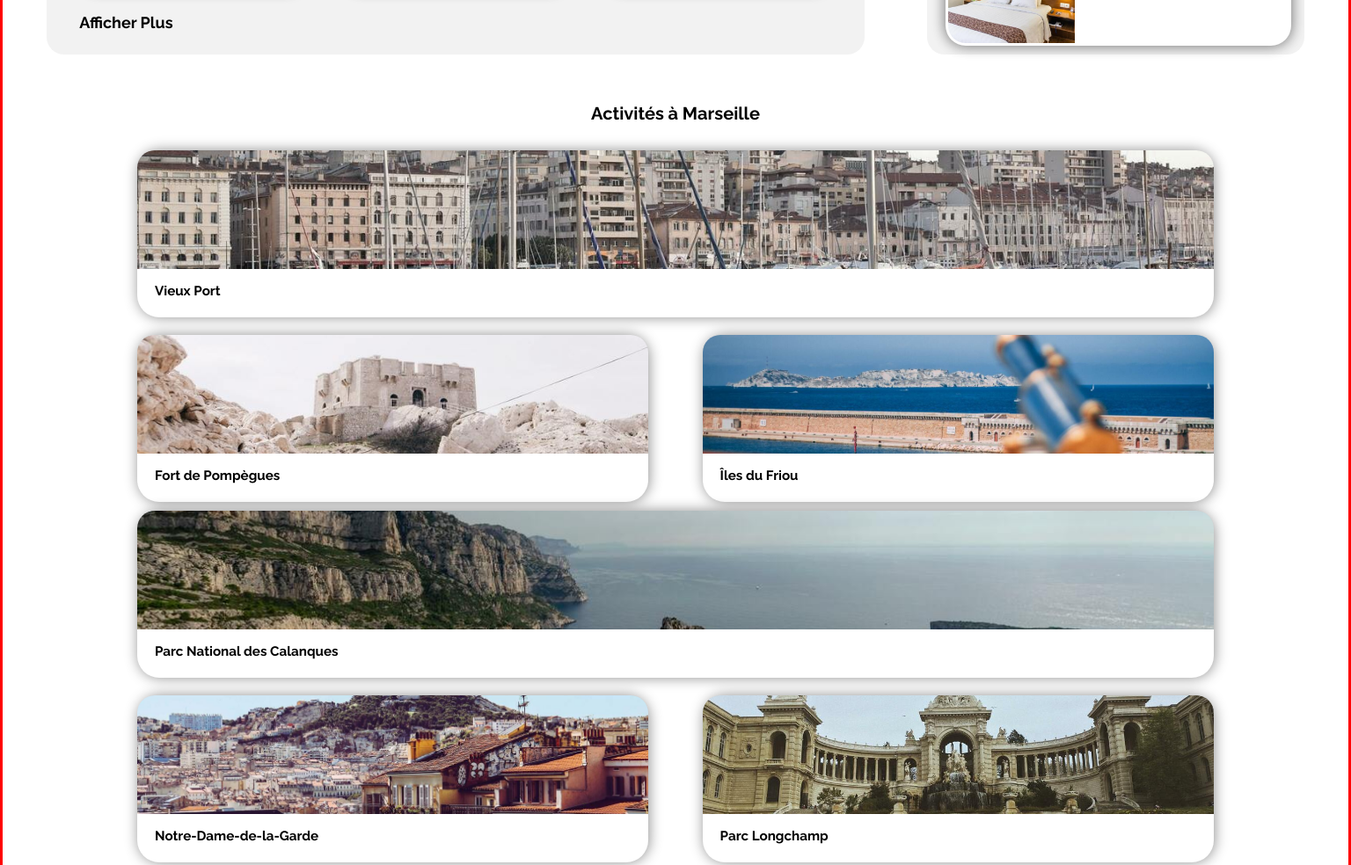
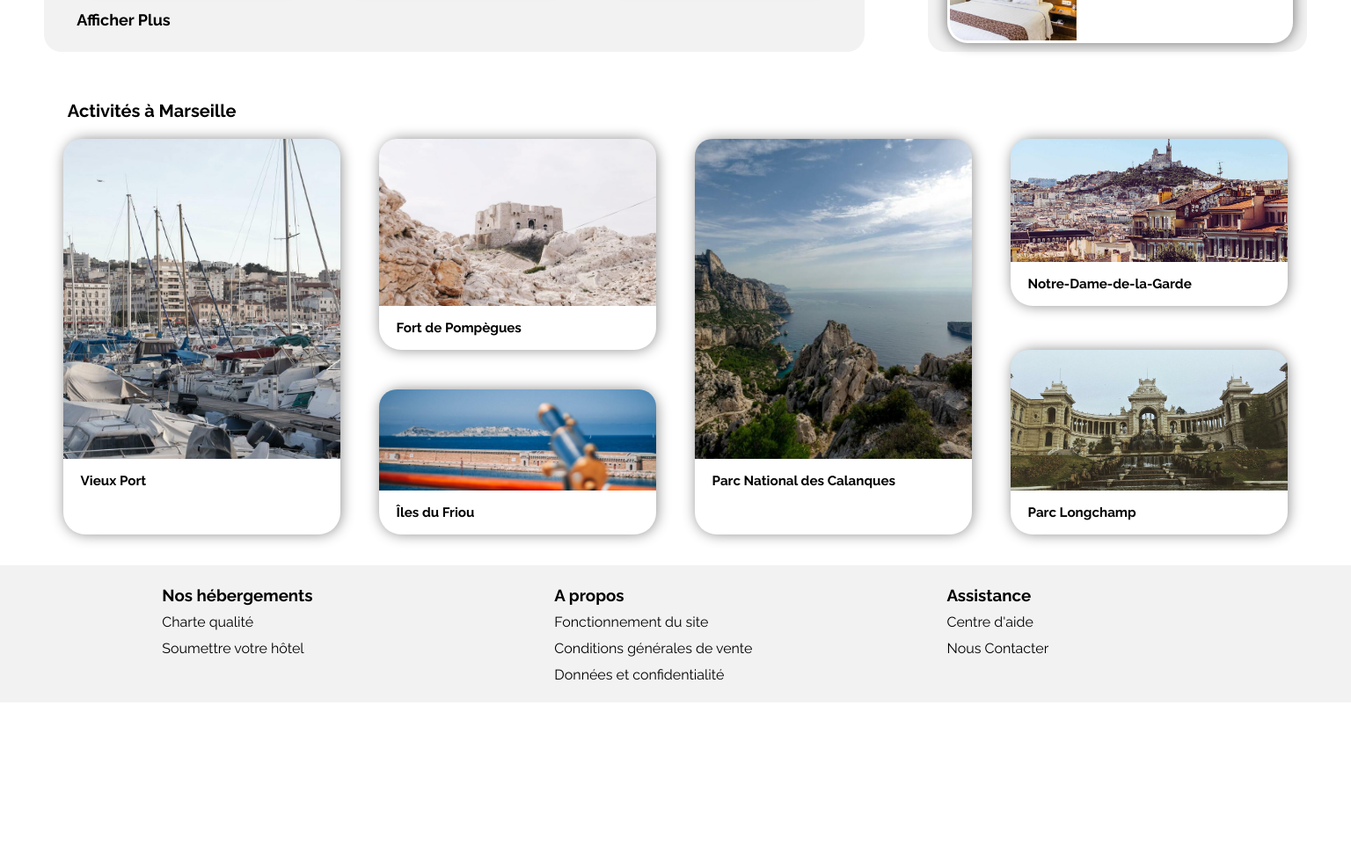
Before and after one commit to CorentinDNT/CorentinDonato_2_27122020, a plain HTML site: page index.html in a window 1536 px wide. Shown: the part 976-1960 px from the top of the page at 88% size. After the commit the page ends 1775 px from the top, so only its background shows below. Drawn offline with Linux system fonts and the light colour scheme.

Commit message:
End
add an 900px @media and complete @1366px activities

```diff
--- a/index.html
+++ b/index.html
@@ -199,54 +199,56 @@
     </div>
         <section id="result-activities">
             <h2>Activités à Marseille</h2>
-            <a href="" id="activity1">
-                <figure class="activities" id="activite1">
+            <div id="act-contain">
+            <a href="">
+                <figure class="activities">
                     <img src="pictures/activities/Vieux_Port.jpg" alt="vieux port">
                     <figcaption>
                         <h4>Vieux Port</h4>
                     </figcaption>
                 </figure>
             </a>
-            <a href="" id="activity2">
-                <figure class="activities" id="activite2">
+            <a href="#">
+                <figure class="activities">
                     <img src="pictures/activities/Fort-de-Pompègues.jpg" alt="Fort de Pompègues">
                     <figcaption>
                         <h4>Fort de Pompègues</h4>
                     </figcaption>
                 </figure>
             </a>
-            <a href="" id="activity3">
-                <figure class="activities" id="activite3">
+            <a href="#">
+                <figure class="activities">
                     <img src="pictures/activities/iles-Frioul.jpg" alt="iles Frioul">
                     <figcaption>
                         <h4>Îles du Friou</h4>
                     </figcaption>
                 </figure>
             </a>
-            <a href="" id="activity4">
-                <figure class="activities" id="activite4">
+            <a href="#">
+                <figure class="activities">
                     <img src="pictures/activities/Parc-national.jpg" alt="Parc national">
                     <figcaption>
                         <h4>Parc National des Calanques</h4>
                     </figcaption>
                 </figure>
             </a>
-            <a href="" id="activity5">
-                <figure class="activities" id="activite5">
+            <a href="#">
+                <figure class="activities"">
                     <img src="pictures/activities/notre-dame.jpg" alt="notre dame">
                     <figcaption>
                         <h4>Notre-Dame-de-la-Garde</h4>
                     </figcaption>
                 </figure>
             </a>
-            <a href="" id="activity6">
-                <figure class="activities" id="activite6">
+            <a href="#">
+                <figure class="activities">
                     <img src="pictures/activities/parc-longchamp.jpg" alt="parc longchamp">
                     <figcaption>
                         <h4>Parc Longchamp</h4>
                     </figcaption>
                 </figure>
             </a>
+            </div>
         </section>
         <footer id="footer">
             <div id="propos">
--- a/style.css
+++ b/style.css
@@ -4,8 +4,9 @@ body{
 }
 #bloc_page{
     font-family: 'Raleway', sans-serif;
-    border: red solid 3px;
     box-sizing: border-box;
+    max-width: 1920px;
+    margin: auto;
 }
 .full{
     color: #0065FC;
@@ -331,12 +332,11 @@ $ACTIVITIES
     display: flex;
     flex-direction: column;
     height: 190px;
-    width: 100%;
+    width: 93%;
     border-radius: 25px;
     margin: 0 auto;
     box-shadow: 1px 0px 15px rgba(0, 0, 0, 0.438);
 }
-
 .activities img{
     border-radius: 20px 20px 0 0;
     height: 71.05%;
@@ -450,39 +450,6 @@ $FOOTER
     #item1{
         order: 5;
     }
-    /*#item1 {                                            Grosse image en haut
-        width: 80%;
-    }
-    #hotel1 {
-        border-radius: 23px;
-        padding: 3px;
-        height: 180px;
-        flex-direction: column;
-    }
-
-    #hotel1 img{
-        border-radius: 20px 20px 0 0;
-        height: 70%;
-        width: 100%;
-        object-fit: cover;
-    }
-
-    #desct1 {
-        height: 30%;
-        flex-direction: column;
-        line-height: 13px;
-        width: 100%;
-    }
-    #star1{
-        padding-top: 5px;
-    }
-    #desct1 h4{
-        font-size: 13px;
-    }
-    #item1{
-        order: 2;
-    }*/
-    /*------------------*/
     #city-house{
         display: flex;
         flex-direction: row;
@@ -499,7 +466,6 @@ $FOOTER
         flex-direction: row;
         flex-wrap: wrap;
         justify-content: center;
-        border-top: 30px solid #F2F2F2;
     }
     #result-activities h2{
         padding: 0;
@@ -566,37 +532,6 @@ $FOOTER
         width: 90%;
     }
     /*-----------------------------------*/
-    /*            $ACTIVITIES            */
-    /*-----------------------------------*/
-    #result-activities{
-        flex-direction: row;
-        flex-wrap: wrap;
-        justify-content: center;
-    }
-    #result-activities h2{
-        padding: 0;
-    }
-    #result-activities a:nth-of-type(2){
-        margin: 10px auto 0 10%;
-        padding: 0;
-        width: 38%;
-    }
-    #result-activities a:nth-of-type(3){
-        margin: 10px 10% 0 auto;
-        padding: 0;
-        width: 38%;
-    }
-    #result-activities a:nth-of-type(5){
-        margin: 10px auto 60px 10%;
-        padding: 0;
-        width: 38%;
-    }
-    #result-activities a:nth-of-type(6){
-        margin: 10px 10% 60px auto;
-        padding: 0;
-        width: 38%;
-    }
-    /*-----------------------------------*/
     /*              $FOOTER              */
     /*-----------------------------------*/
     #footer {
@@ -617,6 +552,52 @@ $FOOTER
         width: 33%;
     }
 }
+@media screen and (min-width: 900px)
+{
+    #result-activities {
+        width: 100%;
+    }
+    #act-contain{
+        display: flex;
+        flex-wrap: wrap;
+        justify-content: space-between;
+        width: 100%;
+        padding: 0 50px;
+    }
+
+    #result-activities a{
+        margin: 0;
+        height: 200px;
+    }
+    #result-activities a:nth-of-type(1){
+        width: 100%;
+        margin: 10px 0;
+    }
+    #result-activities a:nth-of-type(2){
+        width: 48%;
+        margin: 10px 0;
+    }
+    #result-activities a:nth-of-type(3){
+        width: 48%;
+        margin: 10px 0;
+    }
+    #result-activities a:nth-of-type(4){
+        width: 100%;
+        margin: 10px 0;
+    }
+    #result-activities a:nth-of-type(5){
+        width: 48%;
+        margin: 10px 0;
+    }
+    #result-activities a:nth-of-type(6){
+        width: 48%;
+        margin: 10px 0;
+    }
+    #result-activities a figure {
+        width: 100%;
+        height: 100%;
+    }
+}
 @media screen and (min-width: 1366px)
 {
     #container{
@@ -635,6 +616,9 @@ $FOOTER
         border-radius: 20px;
         width: 65%;
         order: -1;
+    }
+    #city-house h2{
+        padding-left: 5%;
     }
     #housing a{
         height: 200px;
@@ -693,8 +677,77 @@ $FOOTER
     /*-----------------------------------*/
     /*            $ACTIVITIES            */
     /*-----------------------------------*/
+    #act-contain{
+        display: flex;
+        flex-direction: column;
+        align-items: center;
+        justify-content: space-between;
+        flex-wrap: wrap;
+        width: 95%;
+        height: 450px;
+    }
     #result-activities{
+        margin: 35px 0;
+        display: flex;
+        flex-direction: row;
+        flex-wrap: wrap;
         border-top: none;
-        margin-top: 35px;
+        width: 100%;
+    }
+    #result-activities h2{
+        padding-left: 5%;
+        width: 100%;
+    }
+    #result-activities a:nth-of-type(1){
+        padding: 0;
+        margin: 0;
+        width: 22%;
+        height: 450px;
+    }
+    #result-activities a:nth-of-type(2){
+        padding: 0;
+        margin: 0;
+        height: 240px;
+        width: 22%;
+    }
+    #result-activities a:nth-of-type(3){
+        padding: 0;
+        margin: 0;
+        height: 165px;
+        width: 22%;
+    }
+    #result-activities a:nth-of-type(4){
+        padding: 0;
+        margin: 0;
+        height: 450px;
+        width: 22%;
+    }
+    #result-activities a:nth-of-type(5){
+        padding: 0;
+        margin: 0;
+        height: 190px;
+        width: 22%;
+    }
+    #result-activities a:nth-of-type(6){
+        padding: 0;
+        margin: 0;
+        height: 210px;
+        width: 22%;
+    }
+    .activities {
+        height: 100%;
+    }
+
+    .activities img{
+        border-radius: 20px 20px 0 0;
+        width: 100%;
+        object-fit: cover;
+        height: calc(100% - 50px);
+    }
+    .activities h4 {
+        height: 50px;
+        padding-left: 20px;
+        margin-top: 16px;
+        font-size: 95%;
     }
 }
```
